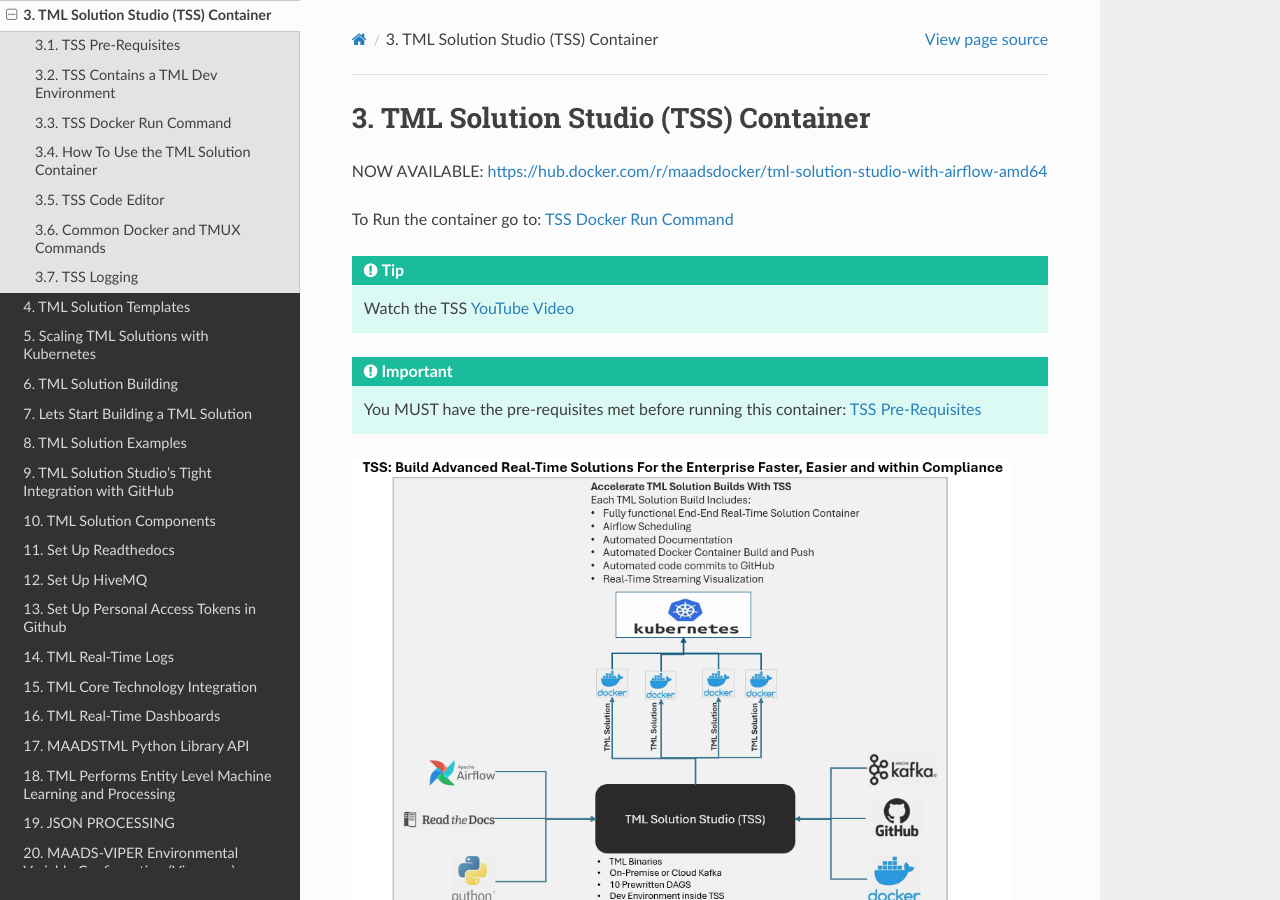
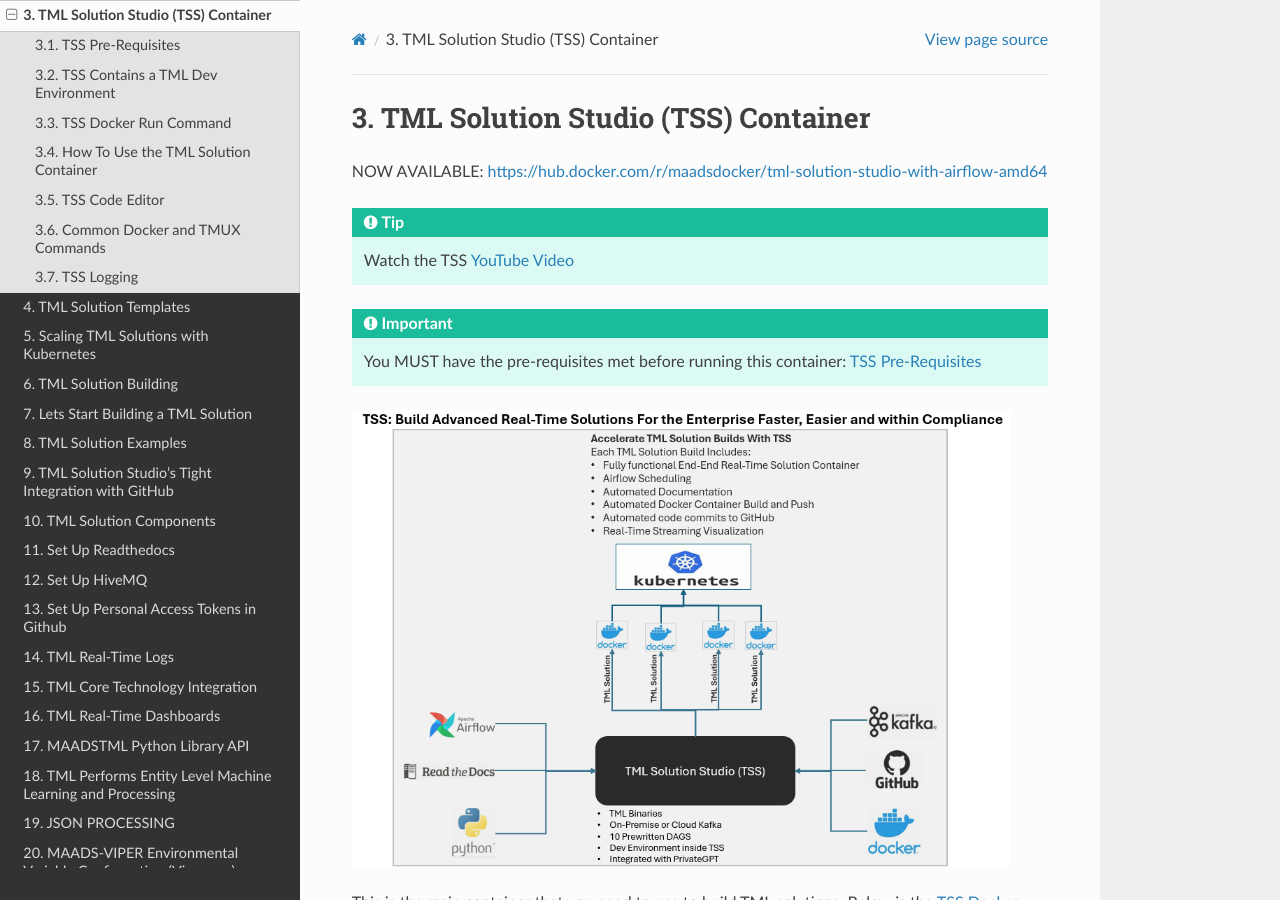
Before and after one commit to smaurice101/readthedocs, a Sphinx documentation site: the page built from docs/source/docker.rst, in a window 1280 px wide and 900 px high. Built offline with Sphinx 7.4.7 and the Read the Docs theme 3.1.0, drawn with Linux system fonts in a browser that asks for light colours.

Commit message:
Update docker.rst

```diff
--- a/docs/source/docker.rst
+++ b/docs/source/docker.rst
@@ -2,8 +2,6 @@
 ======================================
 
 NOW AVAILABLE: `<https://hub.docker.com/r/maadsdocker/tml-solution-studio-with-airflow-amd64>`_
-
-To Run the container go to: :ref:`TSS Docker Run Command`
 
 .. tip::
    Watch the TSS `YouTube Video <https://www.youtube.com/watch?v=z3h2nJXVgUs>`_
```
